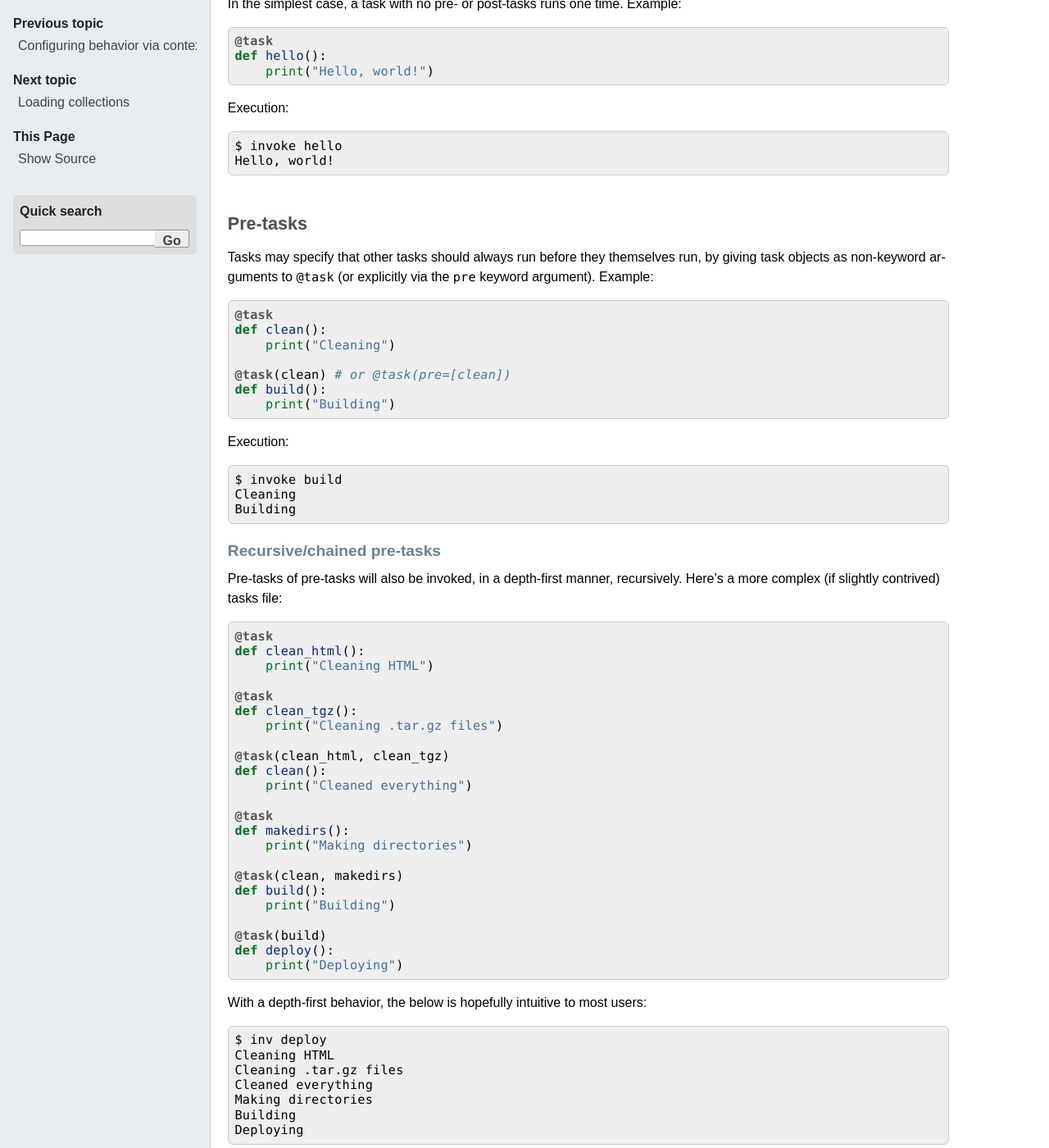
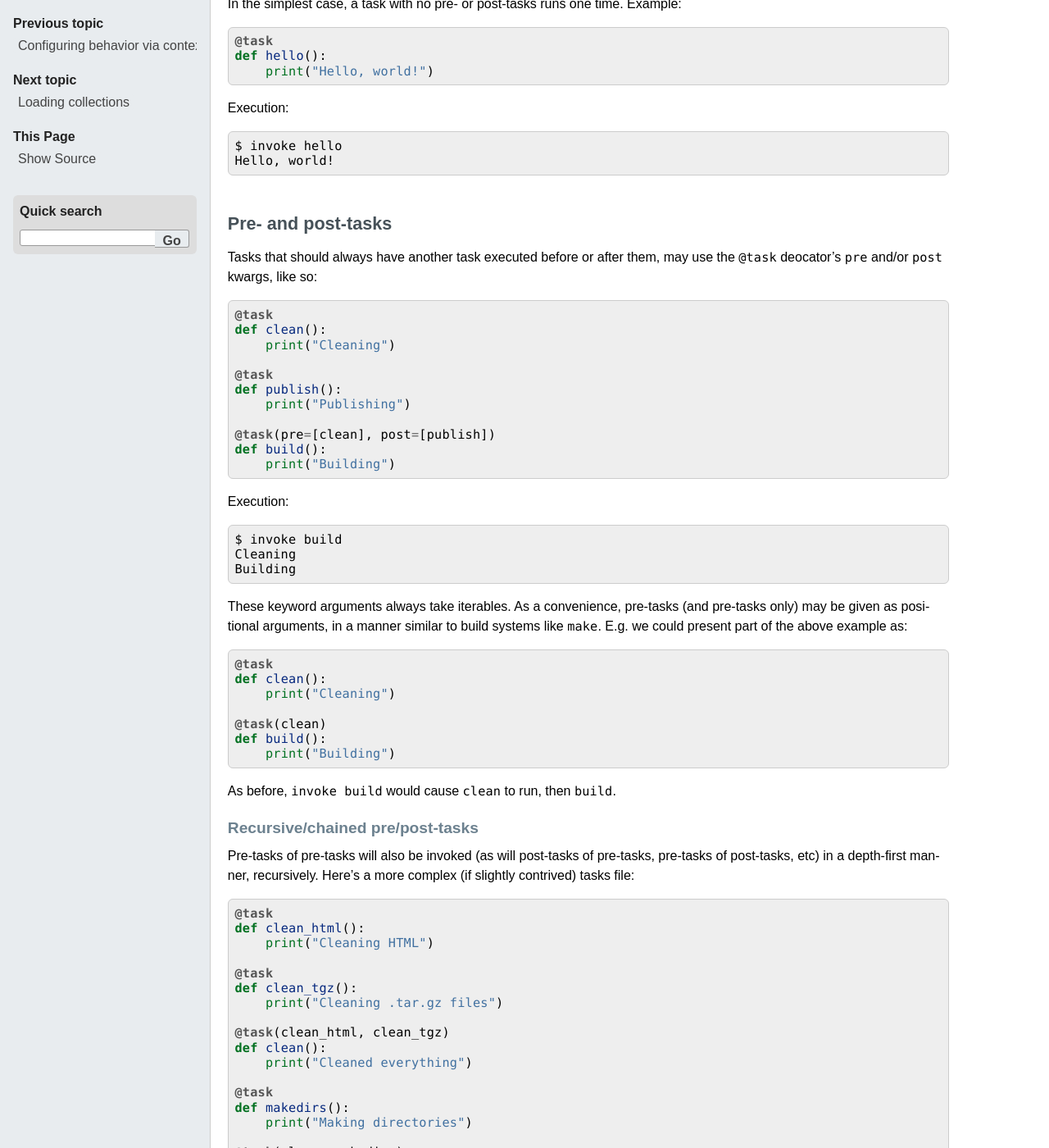
Before and after one commit to pyinvoke/invoke, a Sphinx documentation site: the page built from docs/concepts/execution.rst, in a window 1280 px wide and 1400 px high, scrolled down 341 px. Shown: the whole window at 82% size. Built offline with Sphinx 7.4.7, drawn with Linux system fonts in a browser that asks for light colours; some of the changed text lies outside the part shown.

Commit message:
Rework docs to include mention of post-tasks

```diff
--- a/docs/concepts/execution.rst
+++ b/docs/concepts/execution.rst
@@ -26,20 +26,23 @@ Execution::
     $ invoke hello
     Hello, world!
 
-.. _pre-tasks:
+.. _pre-post-tasks:
 
-Pre-tasks
-=========
+Pre- and post-tasks
+===================
 
-Tasks may specify that other tasks should always run before they themselves
-run, by giving task objects as non-keyword arguments to ``@task`` (or
-explicitly via the ``pre`` keyword argument). Example::
+Tasks that should always have another task executed before or after them, may
+use the ``@task`` deocator's ``pre`` and/or ``post`` kwargs, like so::
 
     @task
     def clean():
         print("Cleaning")
 
-    @task(clean) # or @task(pre=[clean])
+    @task
+    def publish():
+        print("Publishing")
+
+    @task(pre=[clean], post=[publish])
     def build():
         print("Building")
 
@@ -49,11 +52,27 @@ Execution::
     Cleaning
     Building
 
-Recursive/chained pre-tasks
----------------------------
+These keyword arguments always take iterables. As a convenience, pre-tasks (and
+pre-tasks only) may be given as positional arguments, in a manner similar to
+build systems like ``make``. E.g. we could present part of the above example
+as::
 
-Pre-tasks of pre-tasks will also be invoked, in a depth-first manner,
-recursively. Here's a more complex (if slightly contrived) tasks file::
+    @task
+    def clean():
+        print("Cleaning")
+
+    @task(clean)
+    def build():
+        print("Building")
+
+As before, ``invoke build`` would cause ``clean`` to run, then ``build``.
+
+Recursive/chained pre/post-tasks
+--------------------------------
+
+Pre-tasks of pre-tasks will also be invoked (as will post-tasks of pre-tasks,
+pre-tasks of post-tasks, etc) in a depth-first manner, recursively. Here's a
+more complex (if slightly contrived) tasks file::
 
     @task
     def clean_html():
@@ -90,18 +109,19 @@ With a depth-first behavior, the below is hopefully intuitive to most users::
     Deploying
 
 
-Parameterizing pre-tasks
-------------------------
+Parameterizing pre/post-tasks
+-----------------------------
 
-By default, pre-tasks are executed with no arguments. When this is not
-suitable, you can wrap the task objects with `~.tasks.call` objects which allow you to specify a call signature::
+By default, pre- and post-tasks are executed with no arguments. When this is
+not suitable, you can wrap the task objects with `~.tasks.call` objects which
+allow you to specify a call signature::
 
     @task
     def clean(which=None):
         which = which or 'pyc'
         print("Cleaning {0}".format(which))
 
-    @task(pre=[call(clean, which='all')]) # or just call(clean, 'all')
+    @task(pre=[call(clean, which='all')]) # or call(clean, 'all')
     def build():
         print("Building")
 
```
